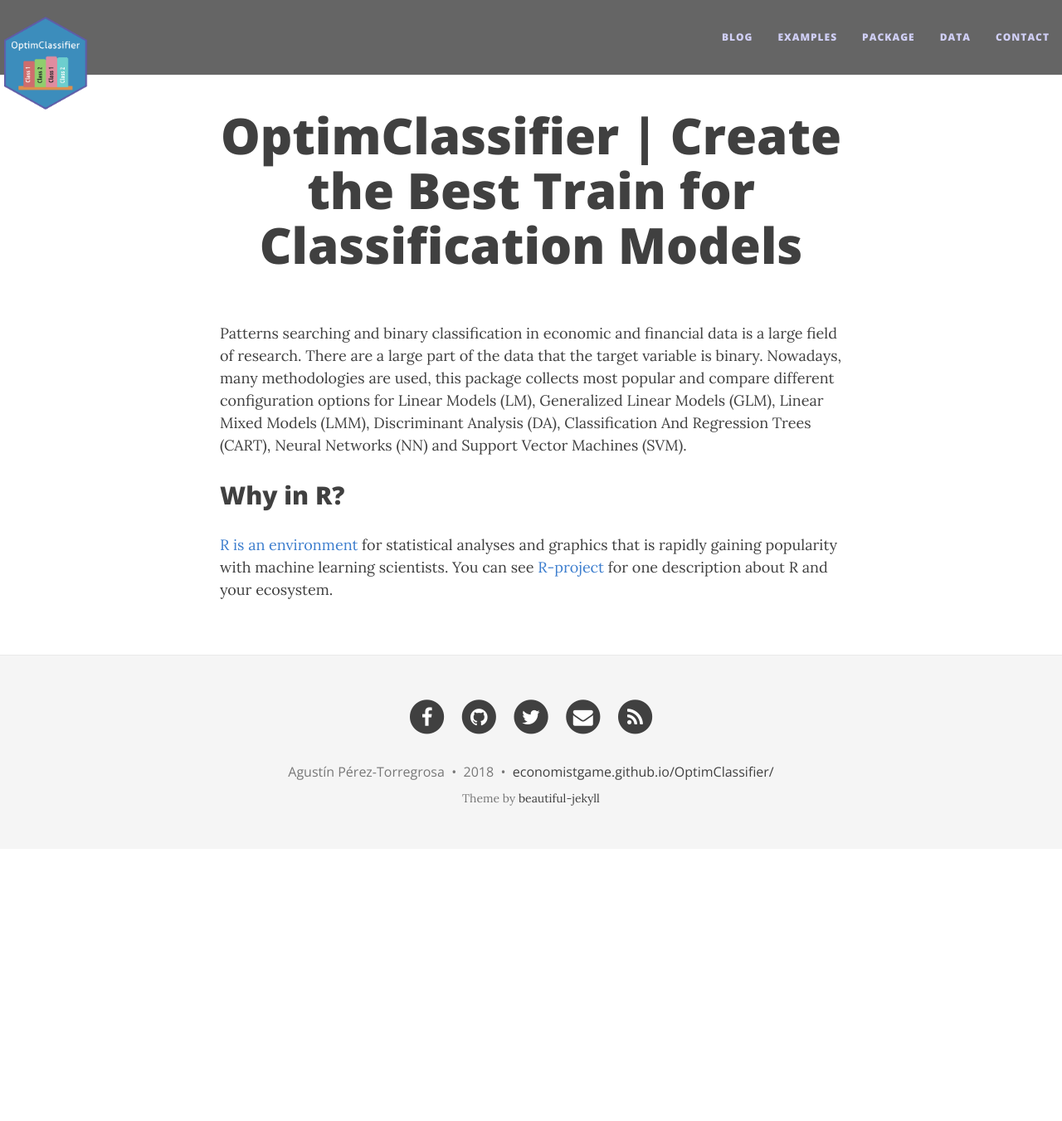
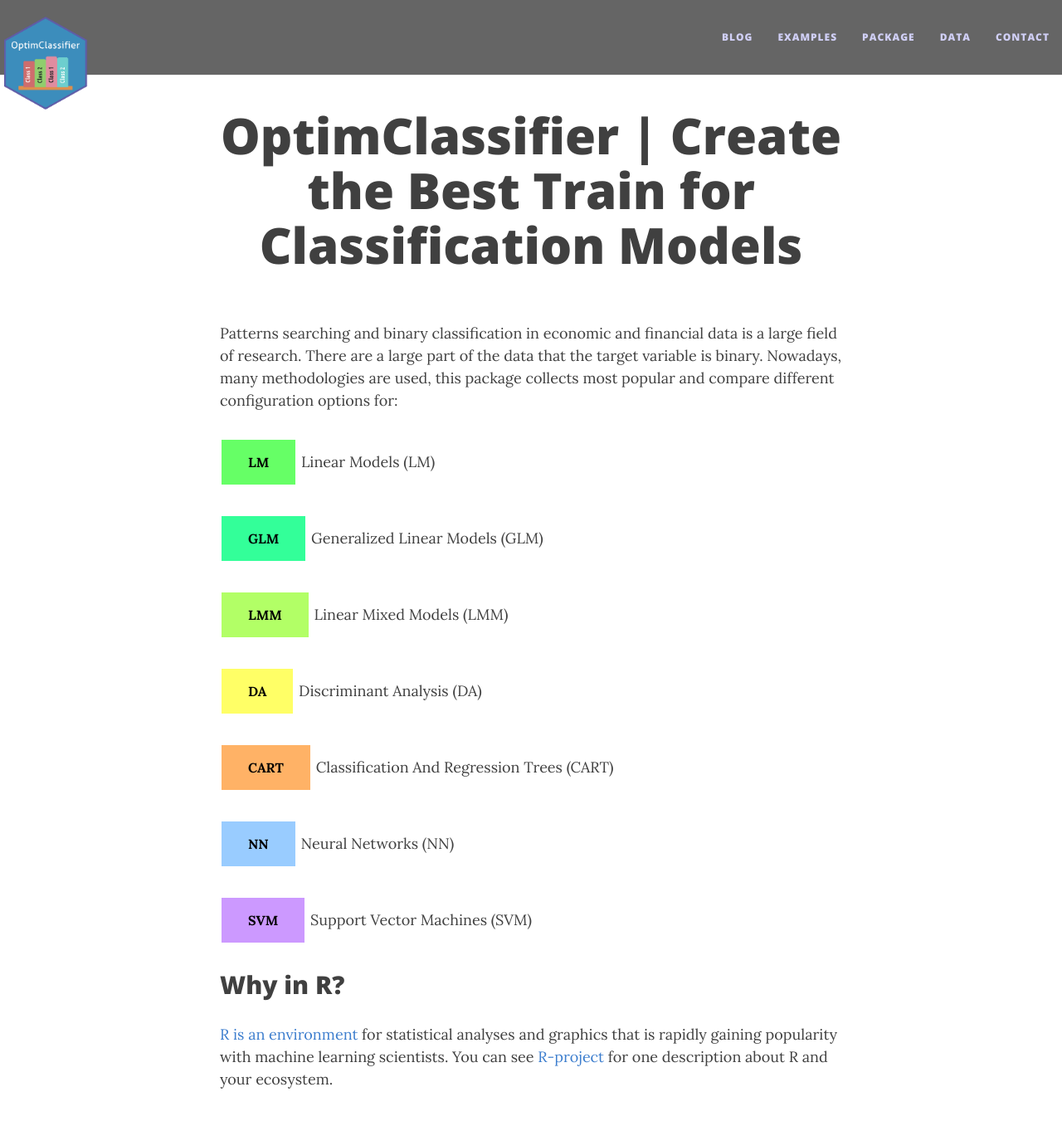
Before and after one commit to economistgame/OptimClassifier, a Jekyll site: the page built from index.md, in a window 1280 px wide and 1400 px high. Shown: the top 1351 px of the window at 83% size. Built offline with Jekyll 4.4.1, drawn with Linux system fonts in a browser that asks for light colours; nearby versions of some CDN libraries.

Commit message:
Update index.md

```diff
--- a/index.md
+++ b/index.md
@@ -3,6 +3,15 @@
 title: OptimClassifier | Create the Best Train for Classification Models
 ---
 
-Patterns searching and binary classification in economic and financial data is a large field of research. There are a large part of the data that the target variable is binary. Nowadays, many methodologies are used, this package collects most popular and compare different configuration options for Linear Models (LM), Generalized Linear Models (GLM), Linear Mixed Models (LMM), Discriminant Analysis (DA), Classification And Regression Trees (CART), Neural Networks (NN) and Support Vector Machines (SVM).
+Patterns searching and binary classification in economic and financial data is a large field of research. There are a large part of the data that the target variable is binary. Nowadays, many methodologies are used, this package collects most popular and compare different configuration options for:
+
+<p><button class="method-button">LM</button> Linear Models (LM)</p>
+<p><button class="method-button GLM-button">GLM</button> Generalized Linear Models (GLM)</p>
+<p><button class="method-button LMM-button">LMM</button> Linear Mixed Models (LMM) </p>
+<p><button class="method-button DA-button">DA</button> Discriminant Analysis (DA) </p>
+<p><button class="method-button CART-button">CART</button> Classification And Regression Trees (CART)</p>
+<p><button class="method-button NN-button">NN</button> Neural Networks (NN) </p>
+<p><button class="method-button SVM-button">SVM</button> Support Vector Machines (SVM) </p>
+
 ## Why in R?
 [R is an environment](https://www.r-project.org/) for statistical analyses and graphics that is rapidly gaining popularity with machine learning scientists. You can see [R-project](https://www.r-project.org/about.html) for one description about R and your ecosystem.
```
